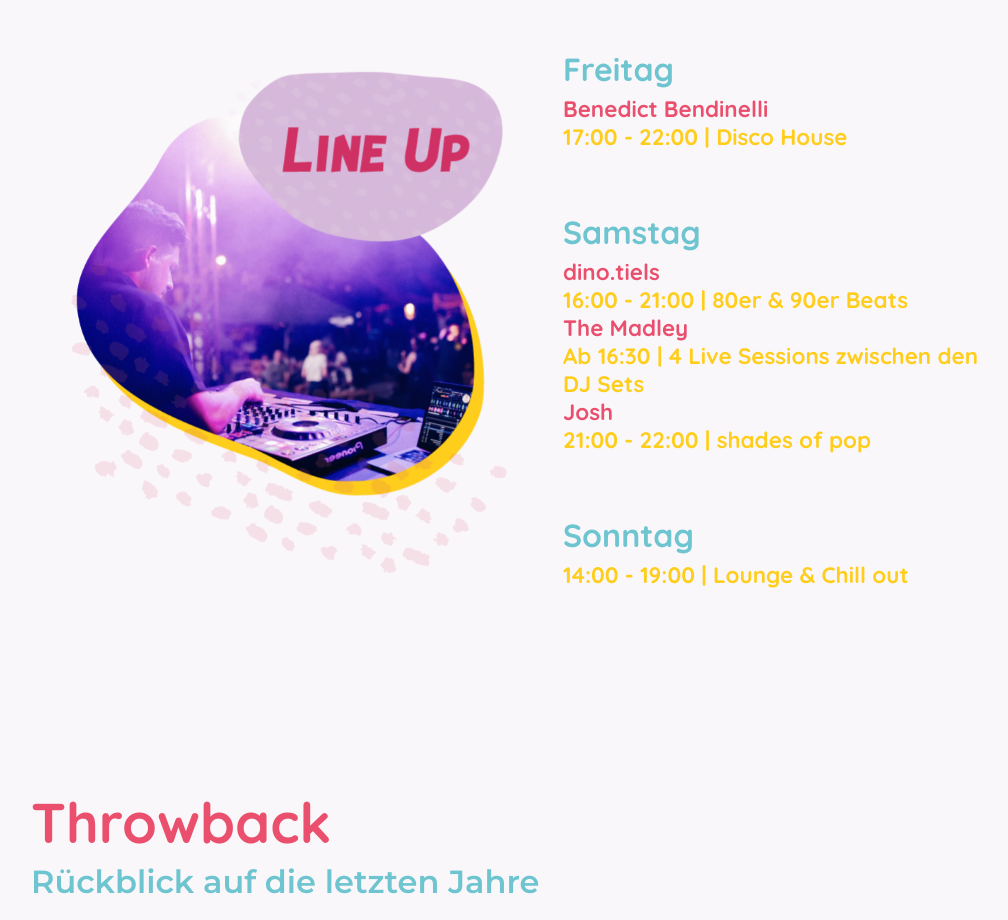
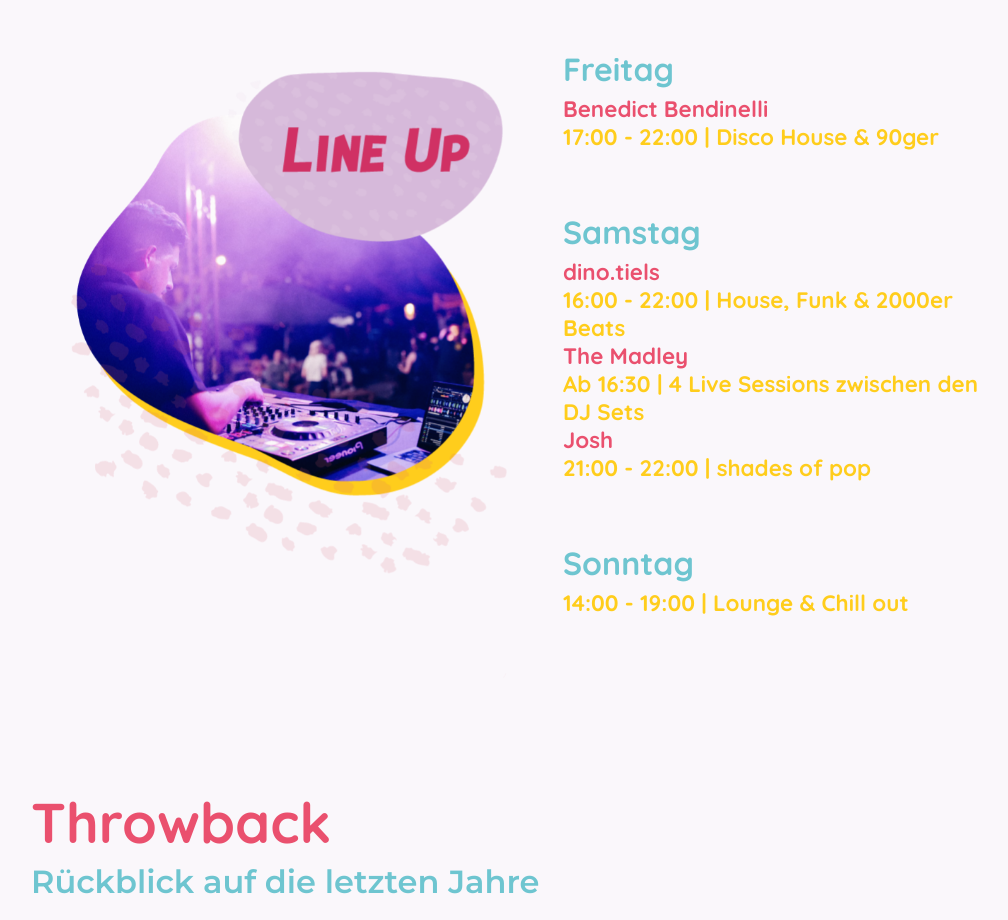
Before and after one commit to KortoVos/Sommer-findet-Stadt, an Astro site: page / in a window 1280 px wide. Shown: the part 1420-2340 px from the top of the page, without its empty margins (125-1133 px from the left). Built offline with nearby package versions, Linux system fonts and the light colour scheme; Astro itself is replaced by a stand-in of ours.

Commit message:
update lineup and dates

```diff
--- a/src/components/SaveTheDatePopup.astro
+++ b/src/components/SaveTheDatePopup.astro
@@ -1,6 +1,6 @@
 ---
 
-const actsDescription = `Freitag 17:00 - 22:00\nBenedict Bendinelli: Disco House\n\nSamstag 16:00 - 21:00\ndino.tiels: 80er & 90er Beats\nThe Madley: 4 Live Sessions zwischen den DJ Sets (ab 16:30)\nJosh: shades of pop (21:00 - 22:00)\n\nSonntag 14:00 - 19:00\nLounge & Chill out`;
+const actsDescription = `Freitag 17:00 - 22:00\nBenedict Bendinelli: Disco House & 90ger\n\nSamstag 16:00 - 22:00\ndino.tiels: House, Funk & 2000er Beats\nThe Madley: 4 Live Sessions zwischen den DJ Sets (ab 16:30)\nJosh: shades of pop (21:00 - 22:00)\n\nSonntag 14:00 - 19:00\nLounge & Chill out`;
 
 const calendarData = {
     title: "Sommer findet Stadt 2025",
--- a/src/sections/Programm.astro
+++ b/src/sections/Programm.astro
@@ -4,13 +4,13 @@ const acts = [
     "day": "Freitag",
     "artist": "Benedict Bendinelli",
     "time": "17:00 - 22:00",
-    "details": "Disco House"
+    "details": "Disco House & 90ger"
   },
   {
     "day": "Samstag",
     "artist": "dino.tiels",
-    "time": "16:00 - 21:00",
-    "details": "80er & 90er Beats"
+    "time": "16:00 - 22:00",
+    "details": "House, Funk & 2000er Beats"
   },
   {
     "day": "Samstag",
```
Also changed, not shown: 1 other file.
